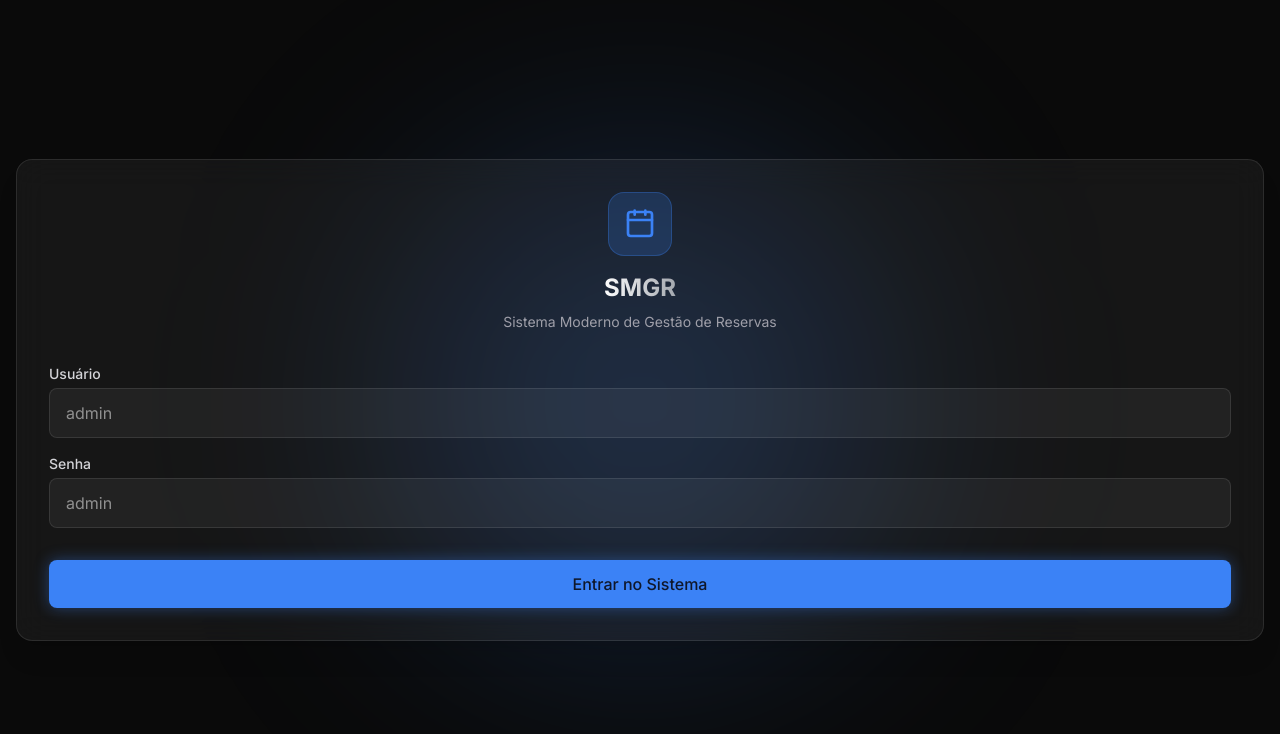
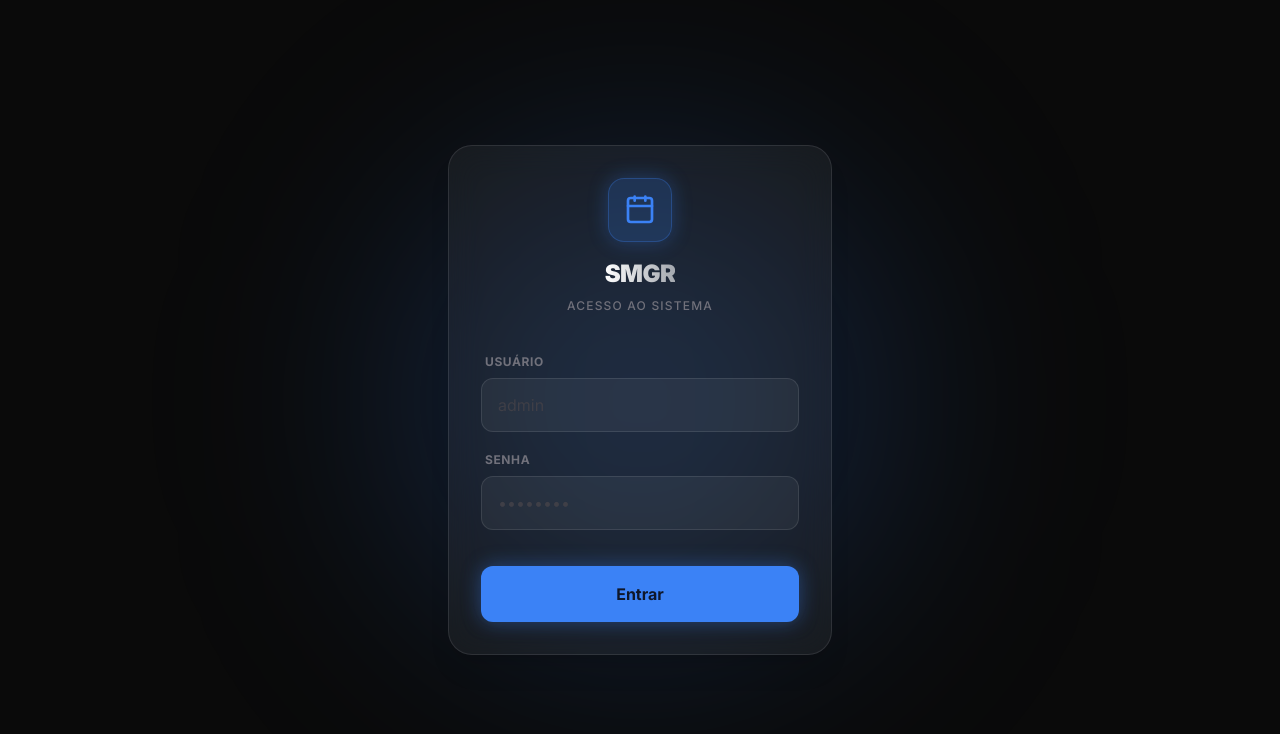
Before and after one commit to fabioazevedo26/GerenciamentodeSala, a Next.js app in the folder apps/web/: page / in a window 1280 px wide. Shown: the top 734 px of the page. Built offline with nearby package versions, Linux system fonts and the light colour scheme.

Commit message:
UI: Refined login screen size and alignment

```diff
--- a/apps/web/src/app/page.tsx
+++ b/apps/web/src/app/page.tsx
@@ -112,7 +112,6 @@ export default function Dashboard() {
   };
 
   const handleSelectTime = (info: any) => {
-    // Formatar data para input datetime-local (YYYY-MM-DDTHH:mm)
     const start = new Date(info.start).toISOString().slice(0, 16);
     const end = new Date(info.end).toISOString().slice(0, 16);
 
@@ -262,17 +261,47 @@ export default function Dashboard() {
   if (!isAuthenticated) {
     return (
       <div className="flex min-h-screen items-center justify-center p-4 relative overflow-hidden bg-[#0A0A0A]">
+        {/* Glow effect */}
         <div className="absolute top-1/2 left-1/2 -translate-x-1/2 -translate-y-1/2 w-[500px] h-[500px] bg-primary/20 blur-[120px] rounded-full pointer-events-none" />
-        <div className="glass-panel w-full max-md p-8 rounded-2xl relative z-10 animation-fade-in border border-white/10 shadow-2xl">
-          <div className="flex flex-col items-center mb-8">
-            <div className="w-16 h-16 rounded-2xl bg-primary/20 text-primary flex items-center justify-center border border-primary/30 mb-4"><CalendarIcon size={32} /></div>
-            <h1 className="text-2xl font-bold bg-clip-text text-transparent bg-gradient-to-r from-white to-white/60">SMGR</h1>
-            <p className="text-zinc-400 mt-2 text-sm text-center">Sistema Moderno de Gestão de Reservas</p>
+
+        <div className="glass-panel w-full max-w-sm p-8 rounded-3xl relative z-10 animation-fade-in border border-white/10 shadow-2xl">
+          <div className="flex flex-col items-center mb-10">
+            <div className="w-16 h-16 rounded-2xl bg-primary/20 text-primary flex items-center justify-center border border-primary/30 shadow-[0_0_20px_rgba(59,130,246,0.3)] mb-4">
+              <CalendarIcon size={32} />
+            </div>
+            <h1 className="text-2xl font-black bg-clip-text text-transparent bg-gradient-to-r from-white to-white/60 tracking-tight">SMGR</h1>
+            <p className="text-zinc-500 mt-2 text-xs font-medium uppercase tracking-widest">Acesso ao Sistema</p>
           </div>
-          <form onSubmit={handleLogin} className="space-y-4">
-            <div><label className="block text-sm font-medium text-zinc-300 mb-1">Usuário</label><input type="text" className="w-full bg-white/5 border border-white/10 rounded-lg px-4 py-3 text-white focus:outline-none focus:border-primary/50" placeholder="admin" value={username} onChange={(e) => setUsername(e.target.value)} required /></div>
-            <div><label className="block text-sm font-medium text-zinc-300 mb-1">Senha</label><input type="password" className="w-full bg-white/5 border border-white/10 rounded-lg px-4 py-3 text-white focus:outline-none focus:border-primary/50" placeholder="admin" value={password} onChange={(e) => setPassword(e.target.value)} required /></div>
-            <button type="submit" className="w-full bg-primary hover:bg-primary/90 text-primary-foreground font-medium rounded-lg px-4 py-3 mt-4 transition-all shadow-[0_0_15px_rgba(59,130,246,0.4)]">Entrar no Sistema</button>
+
+          <form onSubmit={handleLogin} className="space-y-5">
+            <div>
+              <label className="block text-xs font-bold text-zinc-500 uppercase tracking-wider mb-2 ml-1">Usuário</label>
+              <input
+                type="text"
+                className="w-full bg-white/5 border border-white/10 rounded-xl px-4 py-3.5 text-white focus:outline-none focus:border-primary/50 focus:ring-1 focus:ring-primary/50 transition-all placeholder:text-zinc-700"
+                placeholder="admin"
+                value={username}
+                onChange={(e) => setUsername(e.target.value)}
+                required
+              />
+            </div>
+            <div>
+              <label className="block text-xs font-bold text-zinc-500 uppercase tracking-wider mb-2 ml-1">Senha</label>
+              <input
+                type="password"
+                className="w-full bg-white/5 border border-white/10 rounded-xl px-4 py-3.5 text-white focus:outline-none focus:border-primary/50 focus:ring-1 focus:ring-primary/50 transition-all placeholder:text-zinc-700"
+                placeholder="••••••••"
+                value={password}
+                onChange={(e) => setPassword(e.target.value)}
+                required
+              />
+            </div>
+            <button
+              type="submit"
+              className="w-full bg-primary hover:bg-primary/90 text-primary-foreground font-bold rounded-xl px-4 py-4 mt-4 transition-all shadow-[0_0_20px_rgba(59,130,246,0.4)] hover:shadow-[0_0_30px_rgba(59,130,246,0.6)] active:scale-[0.98]"
+            >
+              Entrar
+            </button>
           </form>
         </div>
       </div>
@@ -422,18 +451,10 @@ export default function Dashboard() {
             <form onSubmit={handleSaveBooking} className="space-y-4">
               <div><label className="block text-sm font-medium text-zinc-300 mb-1">Título/Finalidade</label><input type="text" required value={newBooking.title} onChange={e => setNewBooking({...newBooking, title: e.target.value})} className="w-full bg-white/5 border border-white/10 rounded-lg px-4 py-2 text-white focus:outline-none focus:border-primary/50" placeholder="ex: Reunião de Equipe" /></div>
               <div><label className="block text-sm font-medium text-zinc-300 mb-1">Selecione a Sala</label><select required value={newBooking.roomId} onChange={e => setNewBooking({...newBooking, roomId: e.target.value})} className="w-full bg-[#1A1A1A] border border-white/10 rounded-lg px-4 py-2 text-white focus:outline-none focus:border-primary/50 appearance-none"><option value="">Selecione uma sala...</option>{rooms.map(room => (<option key={room.id} value={room.id}>{room.name} ({room.capacity} pessoas)</option>))}</select></div>
-
               <div className="grid grid-cols-1 gap-4">
-                <div>
-                  <label className="block text-sm font-medium text-zinc-300 mb-1">Data e Hora de Início</label>
-                  <input type="datetime-local" required value={newBooking.start} onChange={e => setNewBooking({...newBooking, start: e.target.value})} className="w-full bg-white/5 border border-white/10 rounded-lg px-4 py-2 text-white focus:outline-none focus:border-primary/50" />
-                </div>
-                <div>
-                  <label className="block text-sm font-medium text-zinc-300 mb-1">Data e Hora de Término</label>
-                  <input type="datetime-local" required value={newBooking.end} onChange={e => setNewBooking({...newBooking, end: e.target.value})} className="w-full bg-white/5 border border-white/10 rounded-lg px-4 py-2 text-white focus:outline-none focus:border-primary/50" />
-                </div>
+                <div><label className="block text-sm font-medium text-zinc-300 mb-1">Início</label><input type="datetime-local" required value={newBooking.start} onChange={e => setNewBooking({...newBooking, start: e.target.value})} className="w-full bg-white/5 border border-white/10 rounded-lg px-4 py-2 text-white focus:outline-none focus:border-primary/50" /></div>
+                <div><label className="block text-sm font-medium text-zinc-300 mb-1">Fim</label><input type="datetime-local" required value={newBooking.end} onChange={e => setNewBooking({...newBooking, end: e.target.value})} className="w-full bg-white/5 border border-white/10 rounded-lg px-4 py-2 text-white focus:outline-none focus:border-primary/50" /></div>
               </div>
-
               <div className="pt-4 flex justify-end gap-3"><button type="button" onClick={() => setIsBookingModalOpen(false)} className="px-4 py-2 text-zinc-400 hover:text-white">Cancelar</button><button type="submit" className="bg-primary hover:bg-primary/90 text-primary-foreground px-6 py-2 rounded-lg font-medium shadow-[0_0_15px_rgba(59,130,246,0.4)]">{currentUser.role === 'ADMIN' ? 'Confirmar Reserva' : 'Solicitar Aprovação'}</button></div>
             </form>
           </div>
@@ -483,13 +504,7 @@ export default function Dashboard() {
         .fc-timegrid-slot-label-cushion { color: #a1a1aa; }
         .animation-fade-in { animation: fadeIn 0.4s ease-out forwards; }
         @keyframes fadeIn { from { opacity: 0; transform: translateY(10px); } to { opacity: 1; transform: translateY(0); } }
-
-        /* Custom styling for datetime-local to match theme */
-        input[type="datetime-local"]::-webkit-calendar-picker-indicator {
-          filter: invert(1);
-          opacity: 0.5;
-          cursor: pointer;
-        }
+        input[type="datetime-local"]::-webkit-calendar-picker-indicator { filter: invert(1); opacity: 0.5; cursor: pointer; }
       `}} />
     </div>
   );
```
